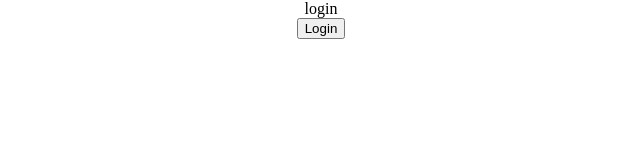
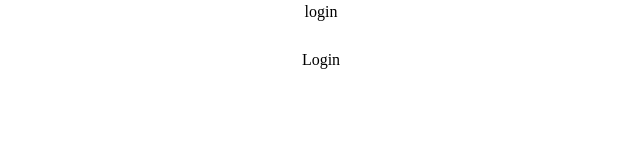
Before and after one commit to nara9709/stafull_front, a React (Create React App) app: page /login in a window 1280 px wide. Shown: the top 160 px of the page, without its empty margins (319-959 px from the left). Built offline with nearby package versions, Linux system fonts and the light colour scheme; a web font is replaced by a local one.

Commit message:
Add tailwind

```diff
--- a/package.json
+++ b/package.json
@@ -39,5 +39,8 @@
       "last 1 firefox version",
       "last 1 safari version"
     ]
+  },
+  "devDependencies": {
+    "tailwindcss": "^3.4.7"
   }
 }
--- a/src/components/login/login.jsx
+++ b/src/components/login/login.jsx
@@ -10,7 +10,11 @@ const Login = () => {
     <>
       <div>login</div>
       {user.user && <button onClick={user.logOut}>Logout!</button>}
-      {user.user === null && <button onClick={user.loginAction}>Login</button>}
+      {user.user === null && (
+        <button onClick={user.loginAction} className="mt-3 pt-3">
+          Login
+        </button>
+      )}
     </>
   );
 };
--- a/src/index.css
+++ b/src/index.css
@@ -1,3 +1,7 @@
+@tailwind base;
+@tailwind components;
+@tailwind utilities;
+
 @font-face {
   font-family: "Pretendard";
   src: url("./fonts/PretendardVariable.ttf");
--- /dev/null
+++ b/tailwind.config.js
@@ -0,0 +1,8 @@
+/** @type {import('tailwindcss').Config} */
+module.exports = {
+  content: ["./src/**/*.{js,jsx,ts,tsx}"],
+  theme: {
+    extend: {},
+  },
+  plugins: [],
+};
```
Also changed, not shown: 1 other file (tests, documents, lock files or other folders).
